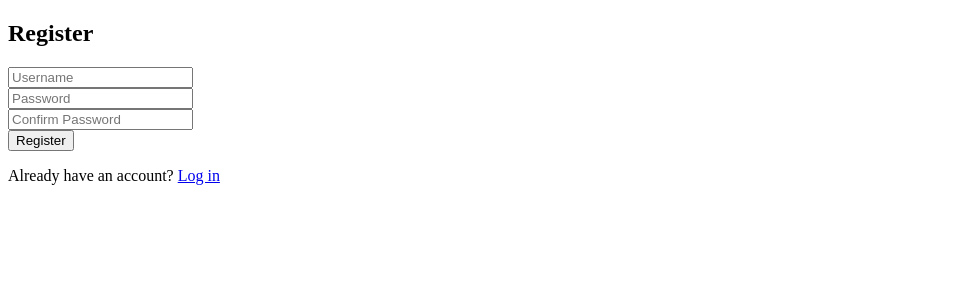
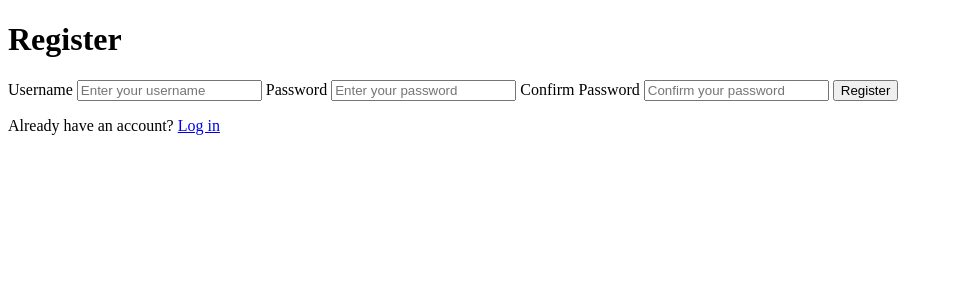
Before and after one commit to abderrahman-bouhmad/TODO-App, a Flask app: page /register in a window 1280 px wide. Shown: the part 26-326 px from the top of the page, without its empty margins (0-953 px from the left). Run offline with Flask 3, Linux system fonts and the light colour scheme; some libraries are stand-ins or nearby versions.

Commit message:
improve register.html structure

```diff
--- a/templates/register.html
+++ b/templates/register.html
@@ -1,13 +1,21 @@
 {% extends "layout.html" %}
 
 {% block body %}
-    <h2>Register</h2>
-    <form action="/register" method="post">
-        <input required name="username" placeholder="Username" type="text"><br>
-        <input name="password" type="password" placeholder="Password" required><br>
-        <input name="confirm" type="password" placeholder="Confirm Password" required><br>
-        <button type="submit">Register</button>
-    </form>
+    <div class="form-container">
+        <h1>Register</h1>
+        <form action="/register" method="post">
+            <label for="username">Username</label>
+            <input id="username" required name="username" placeholder="Enter your username" type="text">
 
-    <p>Already have an account? <a href="/login">Log in</a></p>
+            <label for="password">Password</label>
+            <input id="password" name="password" type="password" placeholder="Enter your password" required>
+
+            <label for="confirm_pw">Confirm Password</label>
+            <input id="confirm_pw" name="confirm_pw" type="password" placeholder="Confirm your password" required>
+
+            <button type="submit">Register</button>
+        </form>
+
+        <p>Already have an account? <a href="/login">Log in</a></p>
+    </div>
 {% endblock %}
```
